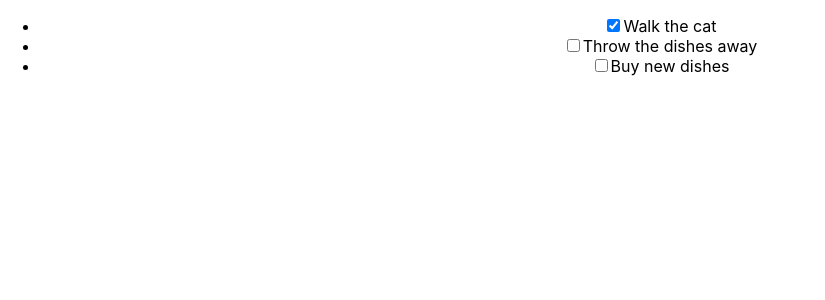
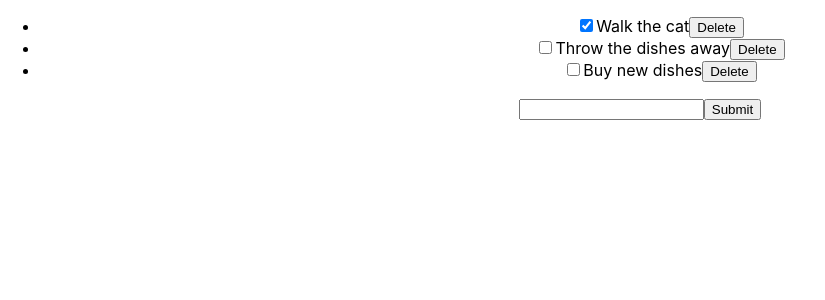
Before and after one commit to itsshaylan/react-to-do, a React (Create React App) app: page / in a window 1280 px wide. Shown: the top 300 px of the page, without its empty margins (0-825 px from the left). Built offline with nearby package versions, Linux system fonts and the light colour scheme.

Commit message:
added delete button

```diff
--- a/src/App.js
+++ b/src/App.js
@@ -14,14 +14,49 @@ class App extends Component {
      };
    }
 
+   handleChange(e) {
+    this.setState( { newTodoDescription: e.target.value })
+  }
+
+  handleSubmit(e) {
+    e.preventDefault();
+    if (!this.state.newTodoDescription) { return }
+    const newTodo = { description: this.state.newTodoDescription, isCompleted: false };
+    this.setState({ todos: [...this.state.todos, newTodo], newTodoDescription: '' });
+  }
+
+   toggleComplete(index) {
+    console.log("Toggling complete for index: ", index);
+    const todos = this.state.todos.slice();
+    const todo = todos[index];
+    todo.isCompleted = todo.isCompleted ? false : true;
+    this.setState({ todos: todos });
+  }
+
+  deleteTodo(index) {
+
+    const todos = this.state.todos.slice();
+    const newTodos = todos.filter( (newTodo, newTodoIndex) => newTodoIndex !== index )
+    this.setState({ todos: newTodos });
+  }
+
   render() {
     return (
       <div className="App">
         <ul>
           { this.state.todos.map( (todo, index) =>
-		<ToDo key={ index } description={ todo.description } isCompleted={ todo.isCompleted } />
+		<ToDo key={ index }
+    description={ todo.description }
+    isCompleted={ todo.isCompleted }
+    toggleComplete={ () => this.toggleComplete(index) }
+    deleteTodo={ () => this.deleteTodo(index) }
+            />
            )}
          </ul>
+         <form onSubmit={ (e) => this.handleSubmit(e) }>
+          <input type="text" value={ this.state.newTodoDescription } onChange={ (e) => this.handleChange(e) } />
+          <input type="submit" />
+        </form>
        </div>
      );
    }
--- a/src/components/ToDo.js
+++ b/src/components/ToDo.js
@@ -4,8 +4,9 @@
  	   render() {
      return (
   		<li>
-         <input type="checkbox" checked={ this.props.isCompleted } />
+         <input type="checkbox" checked={ this.props.isCompleted } onChange={ this.props.toggleComplete }/>
          <span>{ this.props.description }</span>
+         <input type="button" value="Delete" onClick={ this.props.deleteTodo } />
        </li>
      );
    }
```
